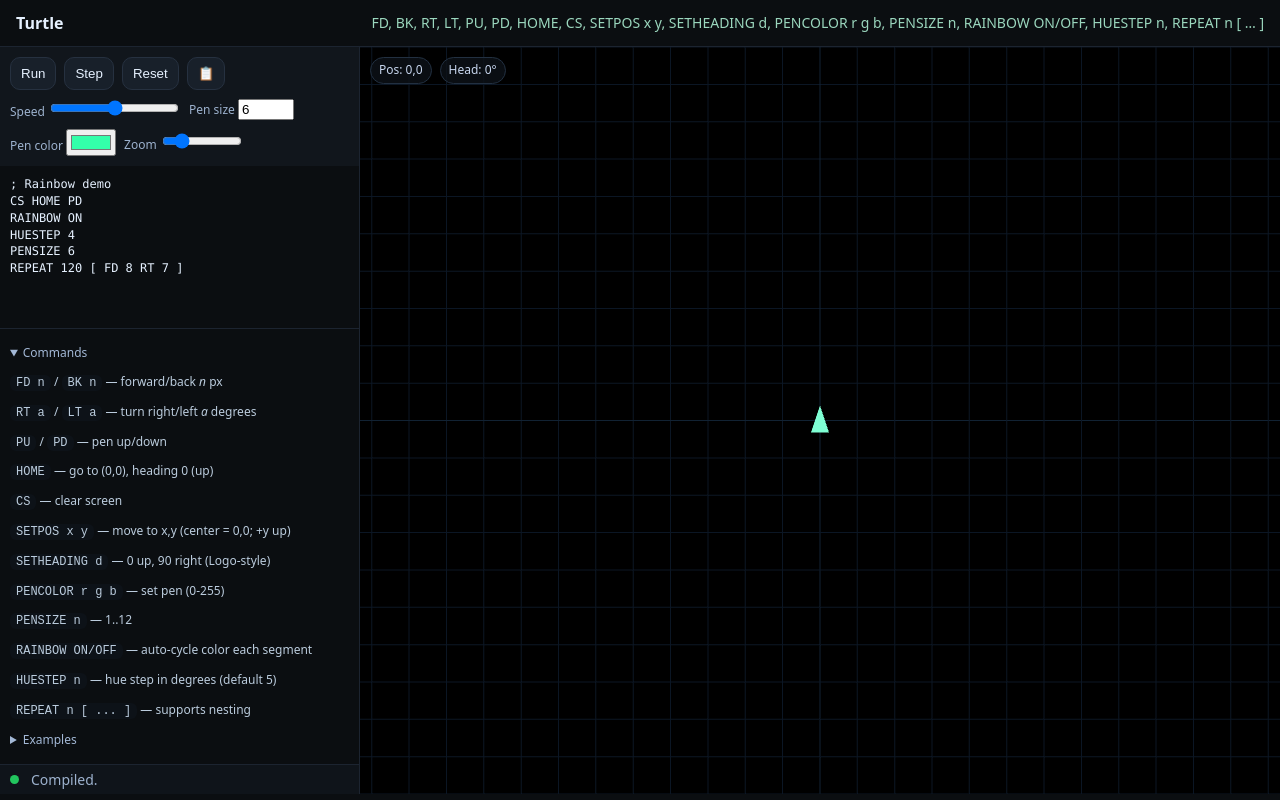
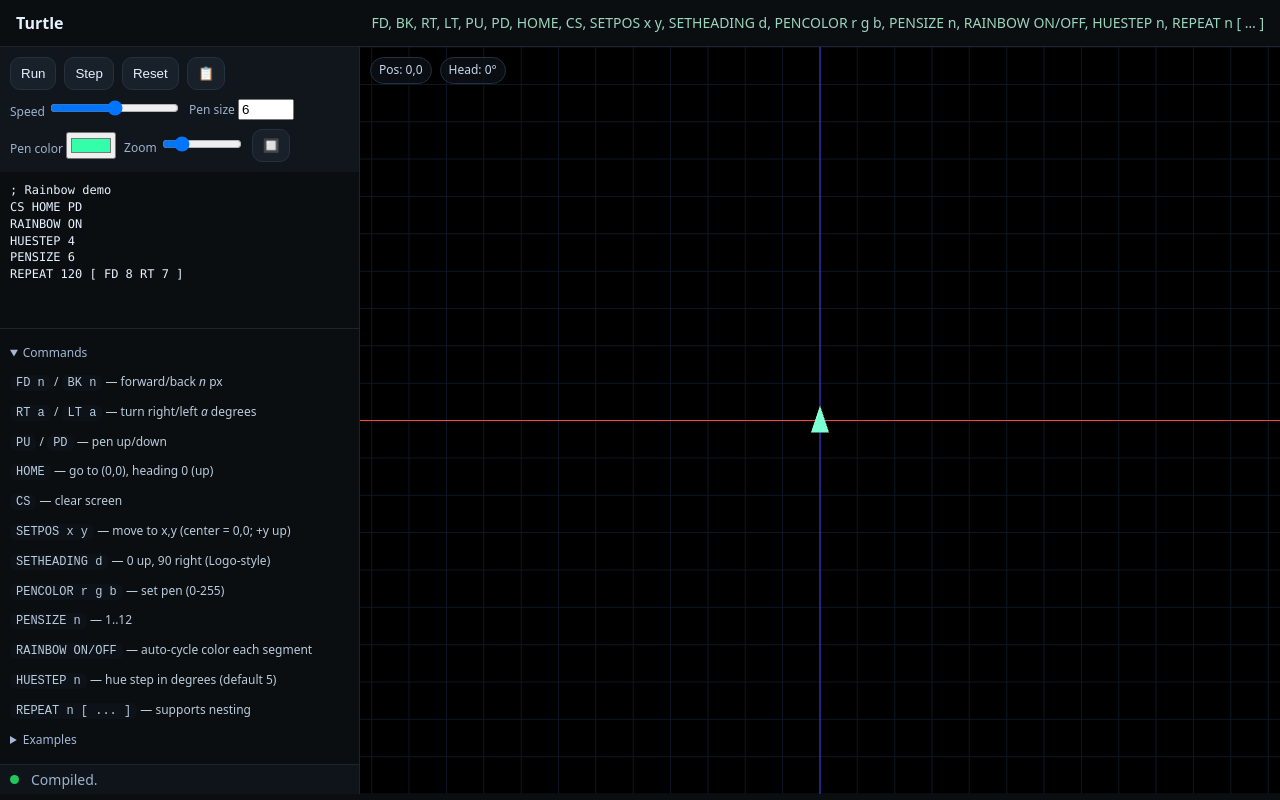
Before and after one commit to ewoess/Turtle, a website built with Vite: page index.html in a window 1280 px wide. Built offline with nearby package versions, Linux system fonts and the light colour scheme.

Commit message:
Adds toggleable grid with main axes
Implements a toggleable grid in the 3D scene, allowing users to show or hide the grid.

Enhances the grid with prominent X and Y axes for better visual orientation.
The grid visibility state is persisted and reflected in the UI button.

```diff
--- a/index.html
+++ b/index.html
@@ -22,6 +22,7 @@
         <label>Pen size <input id="pensize" type="number" min="1" max="12" value="6" style="width:56px"></label>
         <label>Pen color <input id="pencolor" type="color" value="#33ffaa"><span id="rainbowIndicator" style="display:none;margin-left:8px;color:#ff6b6b">🌈</span></label>
         <label>Zoom <input id="zoomSlider" type="range" min="0.1" max="5" step="0.1" value="1" style="width:80px"></label>
+        <button id="toggleGridBtn" title="Toggle Grid">🔲</button>
       </div>
       <textarea id="editor" spellcheck="false"></textarea>
       <div class="help">
--- a/src/js/ThreeScene.js
+++ b/src/js/ThreeScene.js
@@ -41,9 +41,50 @@ export class ThreeScene {
 
   setupGrid() {
     // Grid to match the viewport with 10-unit spacing
-    const grid = new THREE.GridHelper(400, 40, 0x112233, 0x0b1624);
-    grid.rotation.x = Math.PI/2; // make it 2D (XZ-> XY)
-    this.scene.add(grid);
+    this.grid = new THREE.GridHelper(400, 40, 0x112233, 0x0b1624);
+    this.grid.rotation.x = Math.PI/2; // make it 2D (XZ-> XY)
+    this.scene.add(this.grid);
+
+    // Create prominent main axes (X and Y)
+    this.createMainAxes();
+
+    this.gridVisible = true;
+  }
+
+  createMainAxes() {
+    // Create a group for the main axes
+    this.mainAxesGroup = new THREE.Group();
+
+    // X-axis (horizontal) - bright red
+    const xAxisGeometry = new THREE.BufferGeometry();
+    const xAxisVertices = new Float32Array([
+      -200, 0, 0,  // Start at left edge
+      200, 0, 0    // End at right edge
+    ]);
+    xAxisGeometry.setAttribute('position', new THREE.BufferAttribute(xAxisVertices, 3));
+    const xAxisMaterial = new THREE.LineBasicMaterial({
+      color: 0xff4444,  // Bright red
+      linewidth: 3      // Thicker line
+    });
+    this.xAxis = new THREE.Line(xAxisGeometry, xAxisMaterial);
+    this.mainAxesGroup.add(this.xAxis);
+
+    // Y-axis (vertical) - bright blue
+    const yAxisGeometry = new THREE.BufferGeometry();
+    const yAxisVertices = new Float32Array([
+      0, -200, 0,  // Start at bottom edge
+      0, 200, 0    // End at top edge
+    ]);
+    yAxisGeometry.setAttribute('position', new THREE.BufferAttribute(yAxisVertices, 3));
+    const yAxisMaterial = new THREE.LineBasicMaterial({
+      color: 0x4444ff,  // Bright blue
+      linewidth: 3      // Thicker line
+    });
+    this.yAxis = new THREE.Line(yAxisGeometry, yAxisMaterial);
+    this.mainAxesGroup.add(this.yAxis);
+
+    this.scene.add(this.mainAxesGroup);
+    this.mainAxesVisible = true;
   }
 
   setupTurtle() {
@@ -339,6 +380,17 @@ export class ThreeScene {
     }
   }
 
+  toggleGrid() {
+    this.gridVisible = !this.gridVisible;
+    this.grid.visible = this.gridVisible;
+
+    // Also toggle the main axes visibility
+    this.mainAxesVisible = this.gridVisible;
+    this.mainAxesGroup.visible = this.mainAxesVisible;
+
+    return this.gridVisible;
+  }
+
   render() {
     this.renderer.render(this.scene, this.camera);
   }
--- a/src/js/UIController.js
+++ b/src/js/UIController.js
@@ -23,6 +23,7 @@ export class UIController {
     this.pencolor = document.getElementById('pencolor');
     this.rainbowIndicator = document.getElementById('rainbowIndicator');
     this.zoomSlider = document.getElementById('zoomSlider');
+    this.toggleGridBtn = document.getElementById('toggleGridBtn');
     this.statusText = document.getElementById('statusText');
     this.light = document.getElementById('light');
     this.posLbl = document.getElementById('posLbl');
@@ -35,6 +36,7 @@ export class UIController {
     this.stepBtn.addEventListener('click', () => this.handleStep());
     this.resetBtn.addEventListener('click', () => this.handleReset());
     this.toggleCommandsBtn.addEventListener('click', () => this.toggleCommands());
+    this.toggleGridBtn.addEventListener('click', () => this.toggleGrid());
 
     // Keyboard shortcuts
     document.addEventListener('keydown', (e) => {
@@ -127,6 +129,13 @@ export class UIController {
     // Update button text to indicate state
     this.toggleCommandsBtn.textContent = this.commandsDetails.open ? '📋' : '📖';
     this.toggleCommandsBtn.title = this.commandsDetails.open ? 'Hide Commands List (Ctrl+Shift+C)' : 'Show Commands List (Ctrl+Shift+C)';
+  }
+
+  toggleGrid() {
+    const isVisible = this.threeScene.toggleGrid();
+    // Update button text to indicate state
+    this.toggleGridBtn.textContent = isVisible ? '🔲' : '⬜';
+    this.toggleGridBtn.title = isVisible ? 'Hide Grid' : 'Show Grid';
   }
 
   compile() {
```
